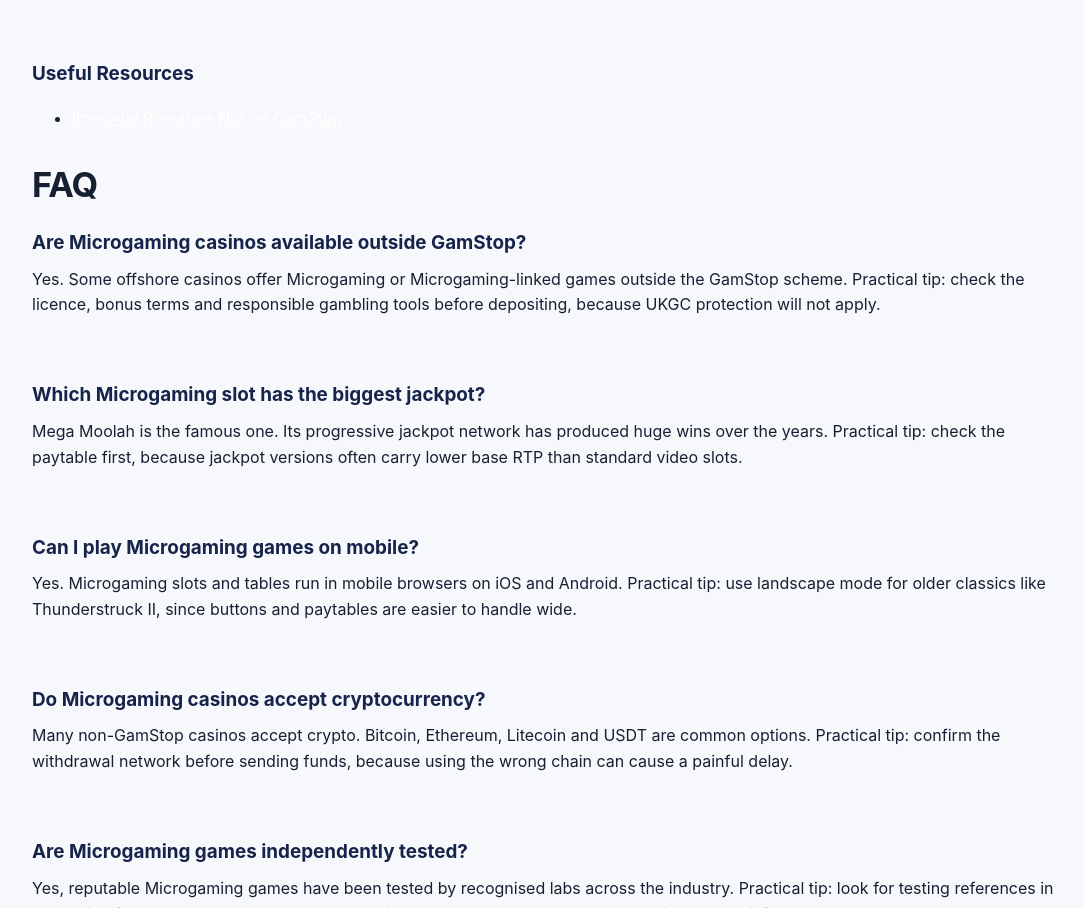
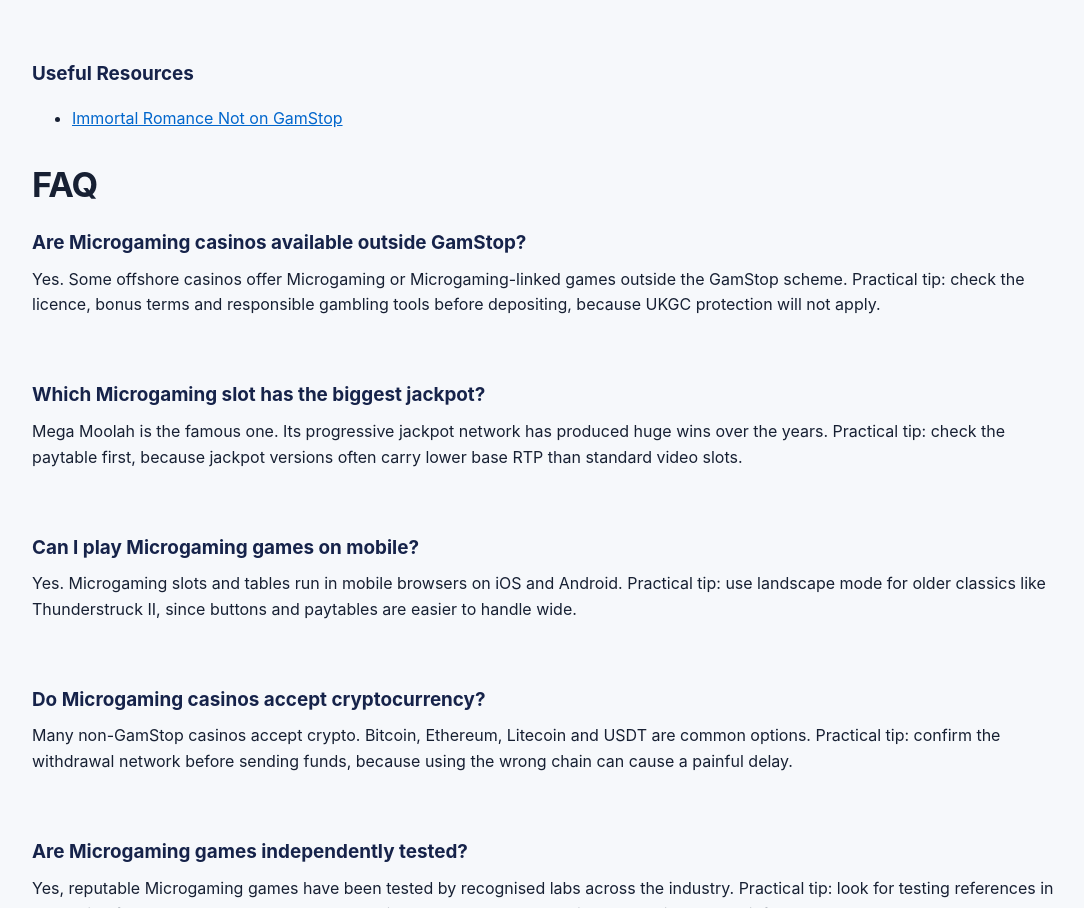
Before and after one commit to nongamstop/immortal-romance-slot, a plain HTML site: page microgaming-not-on-gamstop-.html in a window 1280 px wide. Shown: the part 9992-10900 px from the top of the page, without its empty margins (88-1172 px from the left). Drawn offline with Linux system fonts and the light colour scheme.

Commit message:
Update microgaming-not-on-gamstop-.html

```diff
--- a/microgaming-not-on-gamstop-.html
+++ b/microgaming-not-on-gamstop-.html
@@ -474,12 +474,17 @@
 </div>
 <p>The honest verdict: Microgaming casinos outside GamStop suit players who want classic slots, jackpots and flexible payments, but only if they can stick to limits. If you joined GamStop because gambling stopped being fun, don’t look for workarounds. That’s not a smart play; it’s a red flag.</p><br>
 
-   <div class="external-links">
-    <h3>Useful Resources</h3>
-    <ul>
-      <li><a href="https://nongamstop.github.io/immortal-romance-slot/">Immortal Romance Not on GamStop</a></li>
-    </ul>
-  </div>
+  <div class="external-links">
+  <h3>Useful Resources</h3>
+  <ul>
+    <li>
+      <a href="https://nongamstop.github.io/immortal-romance-slot/"
+         style="color: #0066cc; text-decoration: underline;">
+        Immortal Romance Not on GamStop
+      </a>
+    </li>
+  </ul>
+</div>
 
 <h2>FAQ</h2>
 
```
